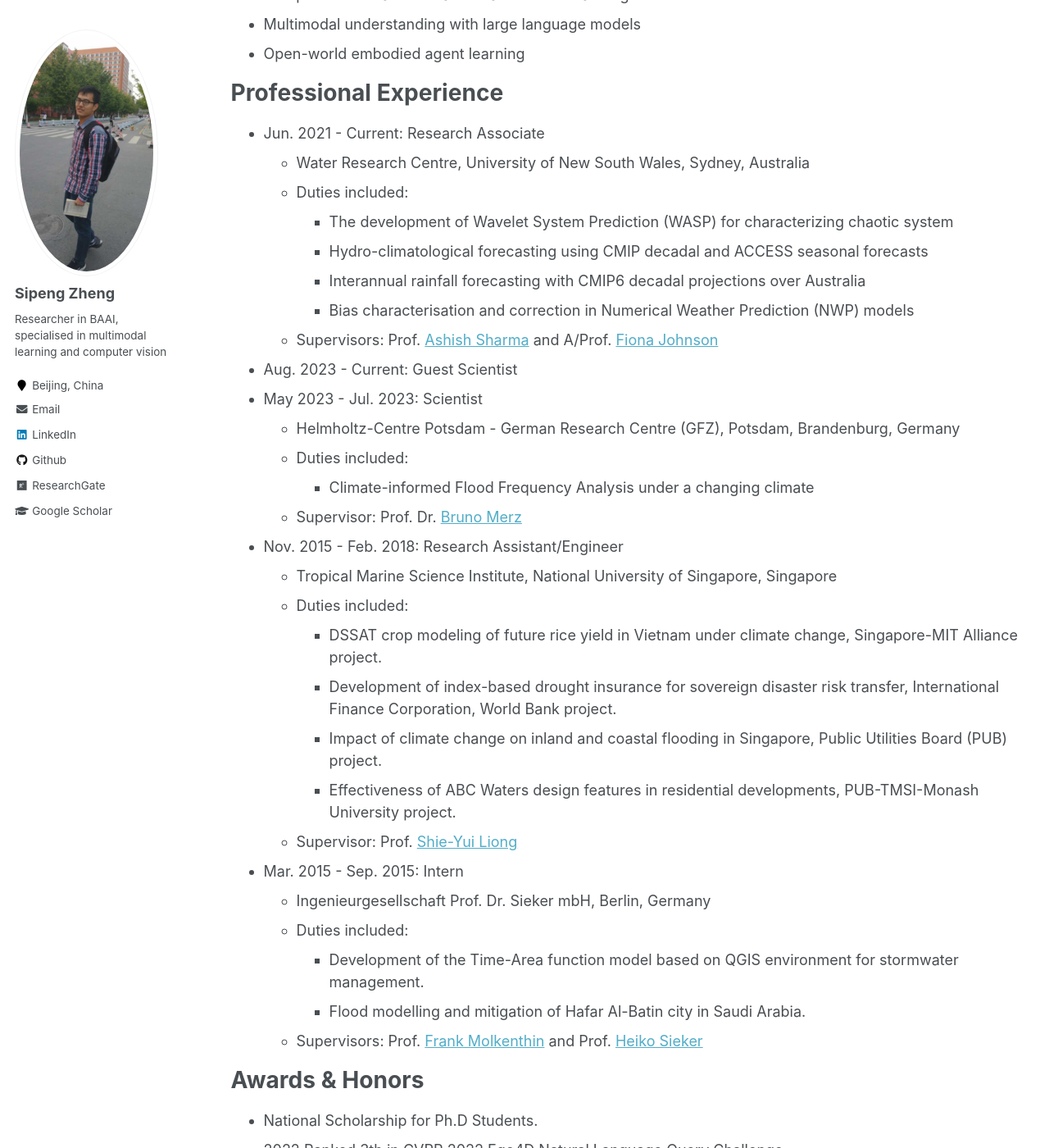
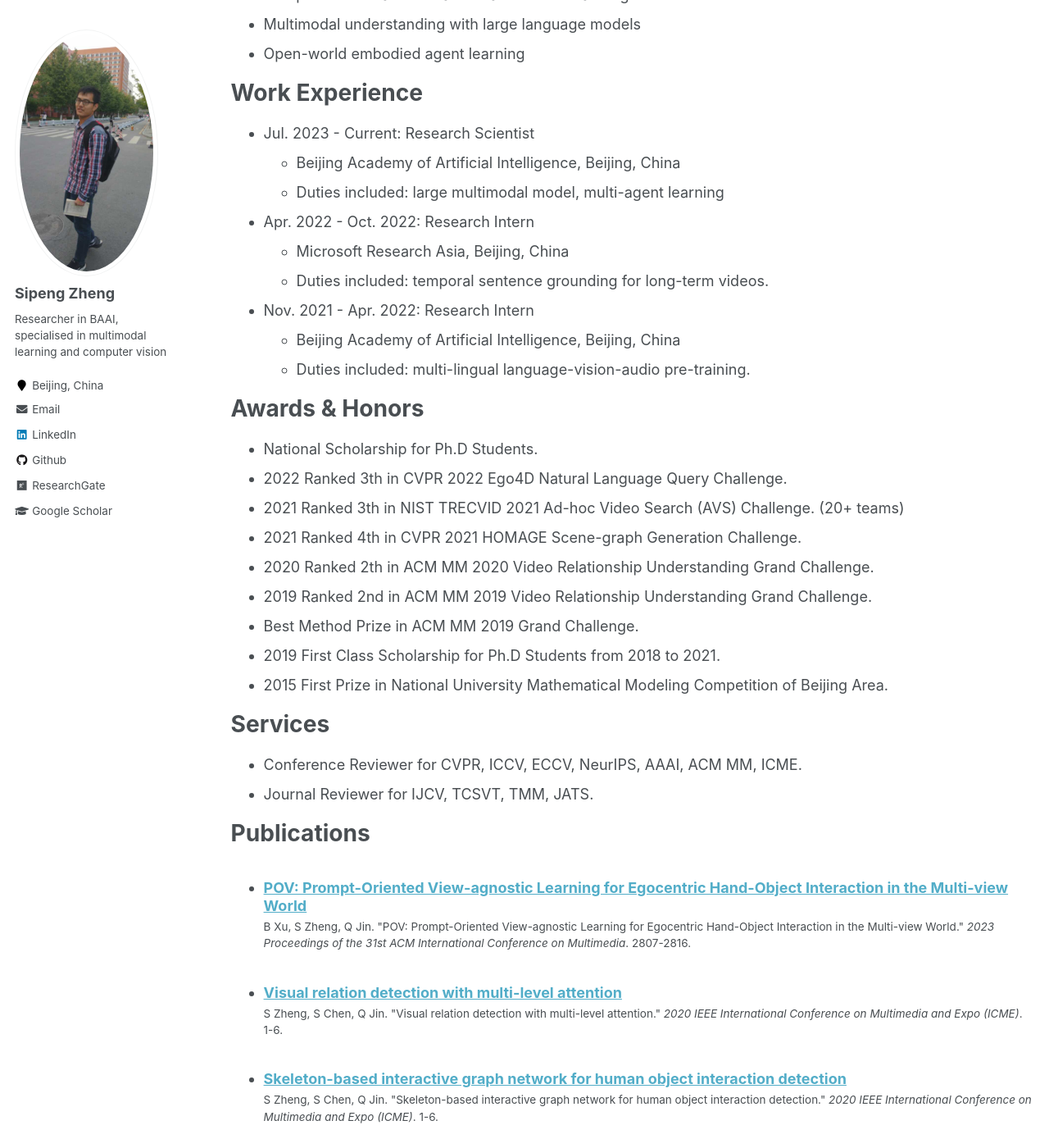
Before and after one commit to zhengsipeng/zhengsipeng.github.io, a Jekyll site: the page built from _pages/cv.md, in a window 1280 px wide and 1400 px high, scrolled down 384 px. Shown: the whole window at 82% size. Built offline with Jekyll 4.4.1, drawn with Linux system fonts in a browser that asks for light colours; some of the changed text lies outside the part shown.

Commit message:
23.12.24

```diff
--- a/_pages/cv.md
+++ b/_pages/cv.md
@@ -23,39 +23,21 @@ Research Interests
 * Open-world embodied agent learning
 
 
-Professional Experience
+Work Experience
 ======
-* Jun. 2021 - Current: Research Associate
-  * Water Research Centre, University of New South Wales, Sydney, Australia
-  * Duties included:
-	+ The development of Wavelet System Prediction (WASP) for characterizing chaotic system
-    + Hydro-climatological forecasting using CMIP decadal and ACCESS seasonal forecasts
-    + Interannual rainfall forecasting with CMIP6 decadal projections over Australia
-    + Bias characterisation and correction in Numerical Weather Prediction (NWP) models
-  * Supervisors: Prof. [Ashish Sharma](https://scholar.google.com.au/citations?user=C_9ndbcAAAAJ&hl=en) and A/Prof. [Fiona Johnson](https://scholar.google.com.au/citations?user=PYu5v4YAAAAJ&hl=en)
+* Jul. 2023 - Current: Research Scientist
+  * Beijing Academy of Artificial Intelligence, Beijing, China
+  * Duties included: large multimodal model, multi-agent learning
 
-* Aug. 2023 - Current: Guest Scientist
-* May 2023 - Jul. 2023: Scientist
-  * Helmholtz-Centre Potsdam - German Research Centre (GFZ), Potsdam, Brandenburg, Germany
-  * Duties included:
-	+ Climate-informed Flood Frequency Analysis under a changing climate
-  * Supervisor: Prof. Dr. [Bruno Merz](https://www.gfz-potsdam.de/en/staff/bruno.merz/sec44)
 
-* Nov. 2015 - Feb. 2018: Research Assistant/Engineer
-  * Tropical Marine Science Institute, National University of Singapore, Singapore
-  * Duties included:
-	+ DSSAT crop modeling of future rice yield in Vietnam under climate change, Singapore-MIT Alliance project.
-	+ Development of index-based drought insurance for sovereign disaster risk transfer, International Finance Corporation, World Bank project.
-	+ Impact of climate change on inland and coastal flooding in Singapore, Public Utilities Board (PUB) project.
-	+ Effectiveness of ABC Waters design features in residential developments, PUB-TMSI-Monash University project.
-  * Supervisor: Prof. [Shie-Yui Liong](https://scholar.google.com.au/citations?user=PvpaEVUAAAAJ&hl=en)
+* Apr. 2022 - Oct. 2022: Research Intern
+  * Microsoft Research Asia, Beijing, China
+  * Duties included: temporal sentence grounding for long-term videos.
 
-* Mar. 2015 - Sep. 2015: Intern
-  * Ingenieurgesellschaft Prof. Dr. Sieker mbH, Berlin, Germany
-  * Duties included:
-    + Development of the Time-Area function model based on QGIS environment for stormwater management.
-    + Flood modelling and mitigation of Hafar Al-Batin city in Saudi Arabia.
-  * Supervisors: Prof. [Frank Molkenthin](https://www.b-tu.de/fg-hydrologie/team/mitarbeiter/apl-prof-frank-molkenthin) and Prof. [Heiko Sieker](https://www.sieker.de/aktuelles/news/heiko-sieker-honorarprofessor-an-der-tu-berlin-143.html?no_cache=1)
+* Nov. 2021 - Apr. 2022: Research Intern
+  * Beijing Academy of Artificial Intelligence, Beijing, China
+  * Duties included: multi-lingual language-vision-audio pre-training.
+
 
 Awards & Honors
 ======
@@ -88,28 +70,6 @@ Mandarin(Native), English(Fluent)
 
 Skills & Expertise
 ======
-* Statistical hydrology and water resource engineering.
 * Strong interpersonal skills with a good sense of teamwork.
-* Programming Skills: R, C/C++, and Python in both Unix and Windows systems.
-* Rich experience in modeling and GIS, using MIKE, SWMM, DSSAT, and QGIS.
-
-Service & Leadership
-======
-* Contribute to the First Order Draft of IPCC 6th Assessment Report (FOD-WGII-AR6) as a group reviewer
-* Contribute to the Second Order Draft of IPCC 6th Assessment Report (SOD-WGI-AR6) as a group reviewer
-* Topic Coordinator for a [Special Issue of Frontiers in Marine Science](https://www.frontiersin.org/research-topics/46827/toxicological-endpoints-and-bioavailability-of-emerging-contaminants-and-their-impacts-on-marine-nut)
-* Reviewer Editor:
-  + Frontiers in Water (Sections: Water and Climate; Water and Hydrocomplexity)
-* Reviewer for Scholarly Journals:
-  + Journal of Hydrology
-  + International Journal of River Basin Management
-  + Weather and Climate Extremes; Journal of Applied Meteorology and Climatology
-  + Frontiers in Water; Water; Sustainability; International Journal of Environmental Research and Public Health
-
-Membership
-======
-* American Geophysical Union (AGU)
-* European Geosciences Union (EGU)
-* Asia Oceania Geosciences Society (AOGS)
-* International Commission of Statistical Hydrology (ICSH-IAHS)
-* Modeling and Simulation Society of Australia and New Zealand (MSSANZ)
+* Programming Skills: Python C/C++ and Html in both Unix and Windows systems.
+* Rich experience in large model pre-training.
```
Also changed, not shown: _pages/about.md (+6 -3 lines), _publications/2019-10-VRD.md (added, +11 -0 lines).
